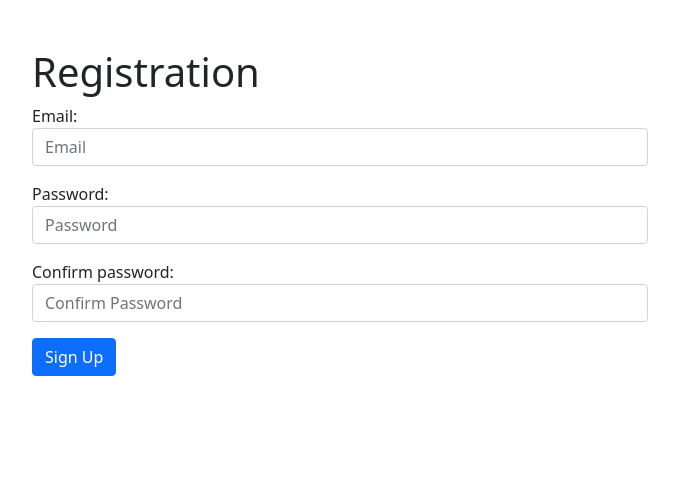
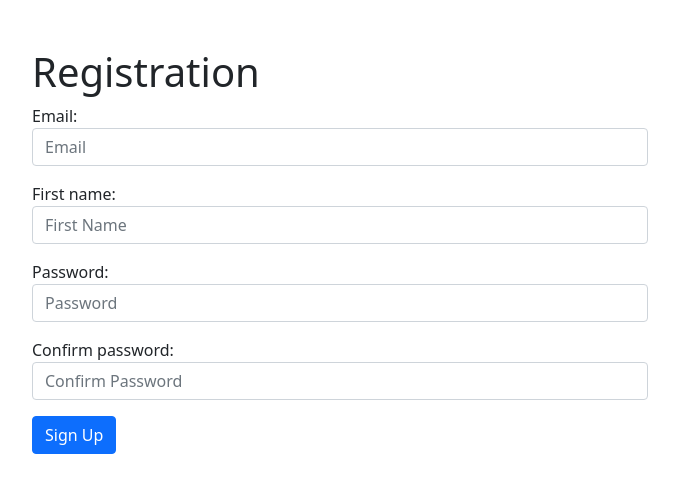
Before and after one commit to FrezeSteve/Custom-Authentication, a Django app: page /accounts/register/ in a window 1280 px wide. Shown: the top 493 px of the page, without its empty margins (288-967 px from the left). Run offline with Django 3.2, Linux system fonts and the light colour scheme.

Commit message:
removed the subtitle from post models.py. included firstname in registration of user

```diff
--- a/accounts/forms.py
+++ b/accounts/forms.py
@@ -7,6 +7,7 @@ from django.utils.translation import gettext_lazy as _
 
 class RegisterForm(forms.ModelForm):
     email = forms.EmailField(widget=forms.TextInput(attrs={'class': 'form-control', "placeholder": "Email"}))
+    first_name = forms.CharField(widget=forms.TextInput(attrs={'class': 'form-control', "placeholder": "First Name"}))
     password = forms.CharField(widget=forms.PasswordInput(attrs={'class': 'form-control', "placeholder": "Password"}))
     password2 = forms.CharField(label='Confirm password', widget=forms.PasswordInput(
         attrs={'class': 'form-control', "placeholder": "Confirm Password"})
@@ -14,7 +15,7 @@ class RegisterForm(forms.ModelForm):
 
     class Meta:
         model = User
-        fields = ('email',)
+        fields = ('email', 'first_name')
 
     def clean_email(self):
         email = self.cleaned_data.get('email')
--- a/blog/forms.py
+++ b/blog/forms.py
@@ -25,15 +25,10 @@ class CreatePostForm(forms.ModelForm):
         widget=forms.TextInput(
             attrs={'class': 'form-control', "placeholder": "title"})
     )
-    subtitle = forms.CharField(
-        widget=forms.TextInput(
-            attrs={'class': 'form-control', "placeholder": "subtitle"})
-    )
     body = forms.CharField(
         widget=forms.Textarea(
             attrs={'class': 'editable form-control', "placeholder": "body"})
     )
-
     category = forms.ModelChoiceField(
         queryset=Category.objects.all()
         , widget=forms.Select(
@@ -44,7 +39,6 @@ class CreatePostForm(forms.ModelForm):
         model = Post
         fields = (
             'title'
-            , 'subtitle'
             , 'body'
             , 'category'
         )
--- a/blog/models.py
+++ b/blog/models.py
@@ -19,7 +19,6 @@ class Category(models.Model):
 class Post(models.Model):
     id = models.UUIDField(primary_key=True, default=uuid.uuid4, editable=False)
     title = models.CharField(max_length=255)
-    subtitle = models.CharField(max_length=500)
     slug = models.SlugField(max_length=200)
     body = models.TextField()
     published = models.BooleanField(default=False)
--- a/blog/templates/blog/detail.html
+++ b/blog/templates/blog/detail.html
@@ -11,7 +11,7 @@
     {% block head%}
     <meta name="robots" content="index, follow" />
     <!-- <meta name="robots" content="noindex, nofollow" /> -->
-    <meta name="description" content="{{object.subtitle}}">
+    <meta name="description" content="{{object.title}}">
     <style>
         @media only screen and (max-width: 768px) {
             .full_width {
@@ -31,7 +31,6 @@
         {% include 'blog/navbar.html' %}
         <h1>{{object.title}}</h1>
         <hr>
-        <h2>{{ object.subtitle }}</h2>
         <small>Posted {{object.date_created|naturaltime}}</small>
         <p>{{ object.body|safe|linebreaksbr }}</p>
         <hr>
--- a/blog/templates/blog/home.html
+++ b/blog/templates/blog/home.html
@@ -24,7 +24,7 @@
         {% endif %}
         <h2>{{ post.title }}</h2>
         <small>Posted at {{post.date_created}}</small>
-        <p>{{ post.subtitle }} <br> {{ post.body|slice:100|safe }}...</p>
+        <p>{{ post.body|slice:100|safe }}...</p>
         <a href="{% url 'blog:detail' post.slug %} " class="btn btn-link p-0">read more</a>
         {% endfor %}
     </div>
```
Also changed, not shown: blog/migrations/0013_remove_post_subtitle.py (added).
